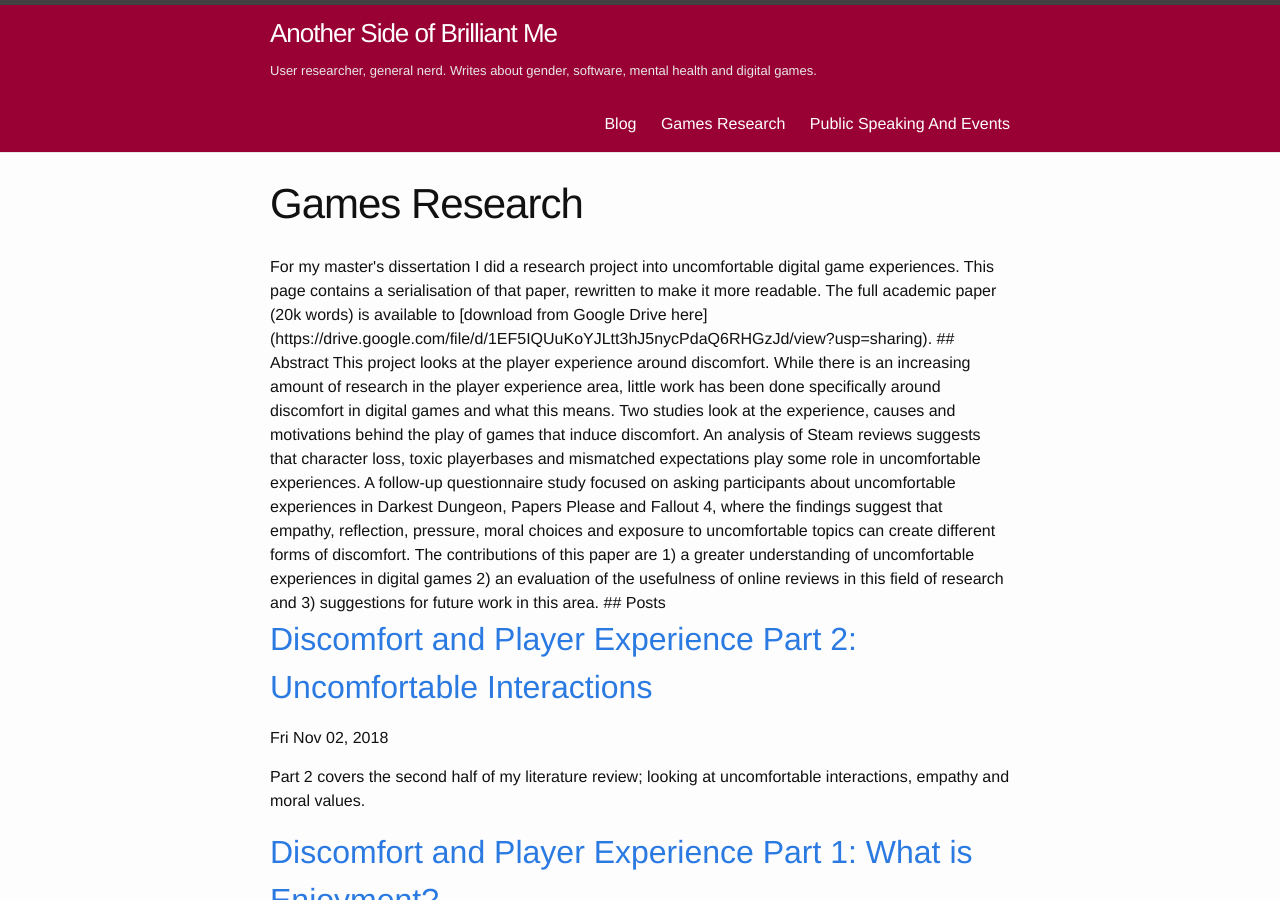
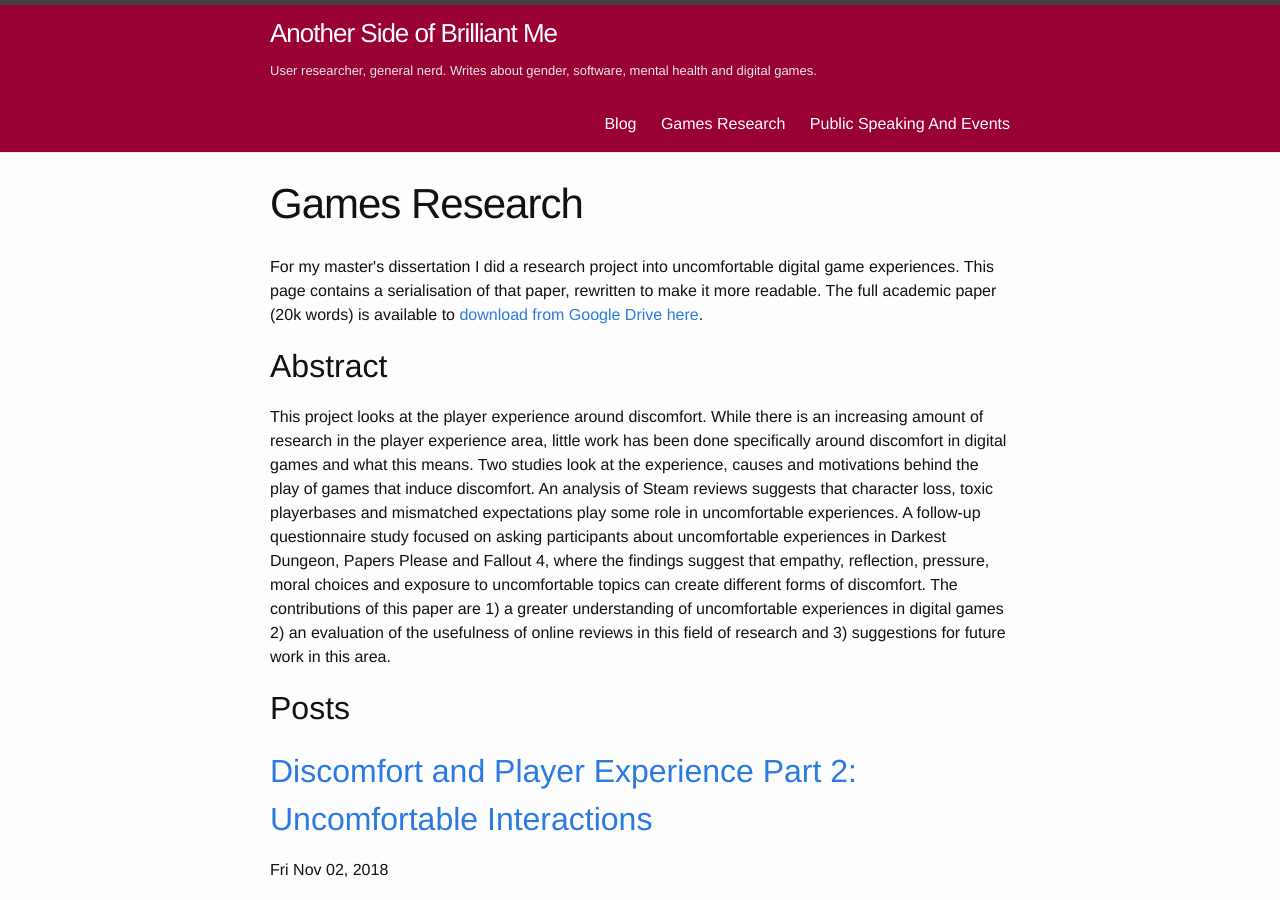
Before and after one commit to kitation/kitation.github.io, a Jekyll site: the page built from project/index.markdown, in a window 1280 px wide and 900 px high. Built offline with Jekyll 4.4.1, drawn with Linux system fonts in a browser that asks for light colours.

Commit message:
Convert to html

```diff
--- a/project/index.markdown
+++ b/project/index.markdown
@@ -12,14 +12,18 @@ author:
 
 <div class="home">
 
-For my master's dissertation I did a research project into uncomfortable digital game experiences. This page contains a serialisation of that paper, rewritten to make it more readable. The full academic paper (20k words) is available to [download from Google Drive here](https://drive.google.com/file/d/1EF5IQUuKoYJLtt3hJ5nycPdaQ6RHGzJd/view?usp=sharing).
+<p>
+For my master's dissertation I did a research project into uncomfortable digital game experiences. This page contains a serialisation of that paper, rewritten to make it more readable. The full academic paper (20k words) is available to <a href="https://drive.google.com/file/d/1EF5IQUuKoYJLtt3hJ5nycPdaQ6RHGzJd/view?usp=sharing">download from Google Drive here</a>.
+</p>
 
-## Abstract
+<h2>Abstract</h2>
+<p>
 This project looks at the player experience around discomfort. While there is an increasing amount of research in the player experience area, little work has been done specifically around discomfort in digital games and what this means. Two studies look at the experience, causes and motivations behind the play of games that induce discomfort. An analysis of Steam reviews suggests that character loss, toxic playerbases and mismatched expectations play some role in uncomfortable experiences. A follow-up questionnaire study focused on asking participants about uncomfortable experiences in Darkest Dungeon, Papers Please and Fallout 4, where the findings suggest that empathy, reflection, pressure, moral choices and exposure to uncomfortable topics can create different forms of discomfort. The contributions of this paper are 1) a greater understanding of uncomfortable experiences in digital games 2) an evaluation of the usefulness of online reviews in this field of research and 3) suggestions for future work in this area.
+</p>
 
-## Posts
+<h2>Posts</h2>
 
- {% for post in site.categories.project %}
+{% for post in site.categories.project %}
 <h2><a href="{{ post.url }}">{{ post.title }}</a></h2>
   <p class="author">
     <span class="date">{{ post.date | date: "%a %b %d, %Y" }}</span>
```
